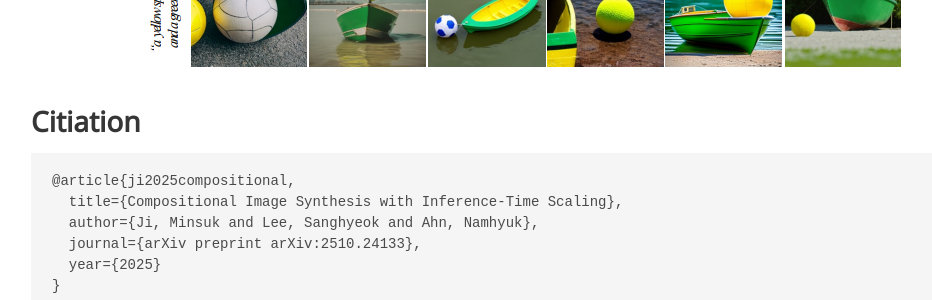
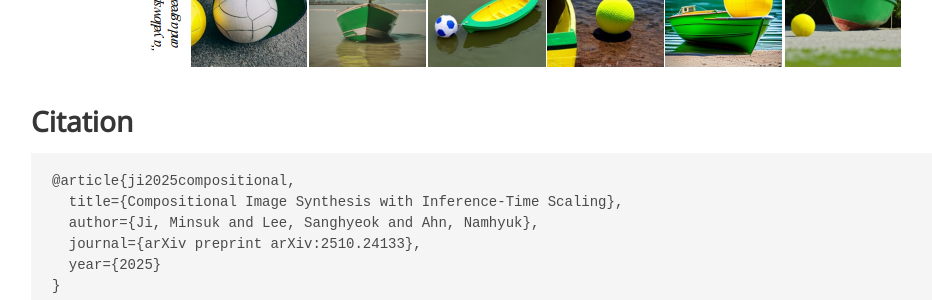
Before and after one commit to Minsuk-ji/ReFocus, a Jekyll site: the page built from index.md, in a window 1280 px wide and 900 px high, scrolled down 1748 px. Shown: the part 370-670 px from the top of the window, without its empty margins (129-1061 px from the left). Built offline with Jekyll 4.4.1, drawn with Linux system fonts in a browser that asks for light colours; some web fonts are replaced.

Commit message:
Update index.md

````diff
--- a/index.md
+++ b/index.md
@@ -42,7 +42,7 @@ Next, a layout-conditioned diffusion model generates multiple drafts from indepe
 
 
 
-## Citiation
+## Citation
 ```
 @article{ji2025compositional,
   title={Compositional Image Synthesis with Inference-Time Scaling},
````
